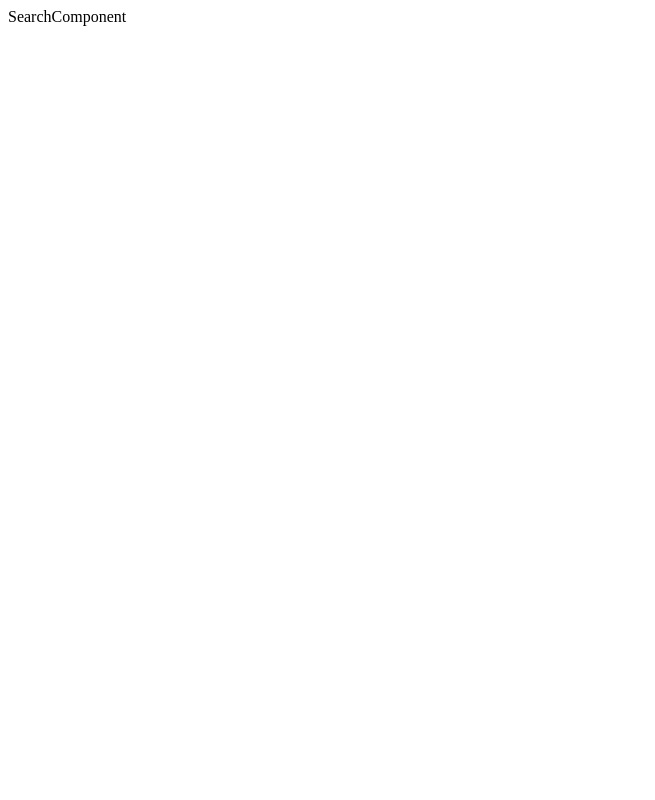
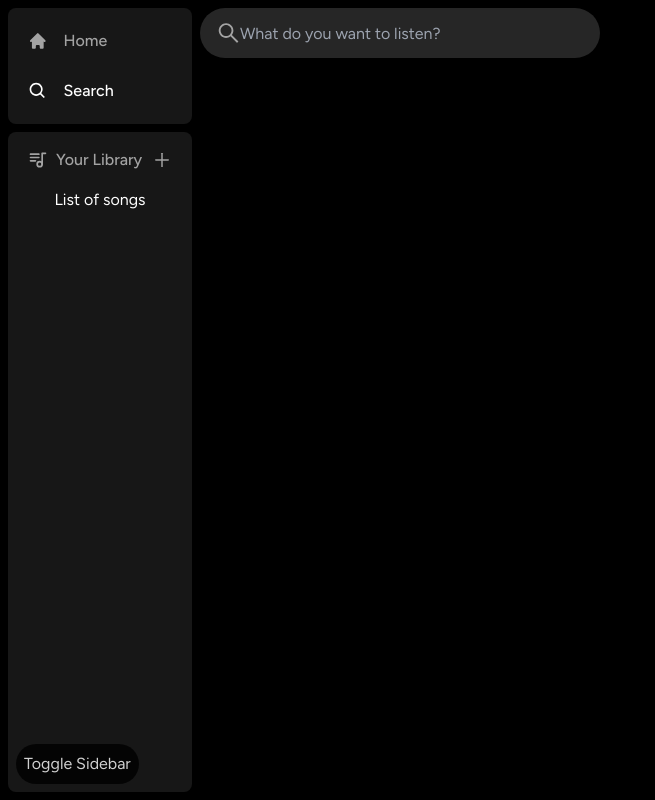
Before and after one commit to KarolRzczkowski/Spotify-Clone-working, a Next.js app in the folder client/: page /search in a window 1280 px wide. Shown: the whole page, without its empty margins (0-655 px from the left). Built offline with nearby package versions, Linux system fonts and the light colour scheme.

Commit message:
four commit

```diff
--- a/client/app/(site)/page.tsx
+++ b/client/app/(site)/page.tsx
@@ -1,11 +1,12 @@
 import Header from '../components/Header';
 import Firstpage from '../components/Firstpage';
-
+import Slider from '../components/Slider'; // Importuj komponent Slider
 export default function Home() {
   return (
     <div className="bg-neutral-900 rounded-lg h-full w-full overflow-hidden overflow-y-auto">
       <Header />
       <Firstpage />
+      <Slider/>
     </div>
   );
 }
--- a/client/app/components/Sidebar.tsx
+++ b/client/app/components/Sidebar.tsx
@@ -1,49 +1,32 @@
-'use client';
+// components/Sidebar.tsx
+'use client'
 import React, { useState } from 'react';
 import { HiHome } from 'react-icons/hi';
 import { BiSearch } from 'react-icons/bi';
 import { twMerge } from 'tailwind-merge';
-import { usePathname } from 'next/navigation';
+import { useRouter } from 'next/navigation'; // Importuj useRouter z next/router
 import Box from './Box';
-import { useRouter } from 'next/navigation';
-import { useMemo } from 'react';
 import Sidebaritem from './Sidebaritem';
 import Library from './Library';
-
 
 interface SidebarProps {
   children: React.ReactNode;
 }
 
-const Sidebar = ({ children }: SidebarProps) => {
+const Sidebar: React.FC<SidebarProps> = ({ children }) => {
   const [sidebarMinimized, setSidebarMinimized] = useState(false);
-
-const router = useRouter()
-
-  const pathname = usePathname();
-
-  const routes = useMemo(() => [
-    {
-      icon: HiHome,
-      label: 'Home',
-      active: pathname !== '/search',
-      href: '/'
-    },
-    {
-      icon: BiSearch,
-      label: 'Search',
-      href: '/search',
-      active: pathname === '/search',
-
-    },
-  ], [pathname]);
+  const router = useRouter();
 
   const toggleSidebar = () => {
     setSidebarMinimized(!sidebarMinimized);
   };
 
+  const handleSearchClick = () => {
+    router.push('/search');
+  };
+
   return (
-    <div className={twMerge(`flex h-full w-100px z-10`,)}>
+    <div className={twMerge(`flex h-full w-100px z-10`)}>
       <div className={twMerge(`
         hidden
         md:flex
@@ -56,13 +39,28 @@ const router = useRouter()
       `)}>
         <Box>
           <div className="flex flex-col gap-y-4 px-5 py-4">
-            {routes.map((item) => (
-              <Sidebaritem key={item.label} {...item} />
-            ))}
+            <div
+              className={`flex flex-row h-auto items-center w-full gap-x-4 text-md font-medium cursor-pointer hover:text-white transition text-neutral-400 py-1 ${
+                router.pathname !== '/search' ? 'text-white' : ''
+              }`}
+              onClick={() => router.push('/')}
+            >
+              <HiHome size={26} />
+              <p className='truncate w-full'>Home</p>
+            </div>
+            <div
+              className={`flex flex-row h-auto items-center w-full gap-x-4 text-md font-medium cursor-pointer hover:text-white transition text-neutral-400 py-1 ${
+                router.pathname === '/search' ? 'text-white' : ''
+              }`}
+              onClick={handleSearchClick}
+            >
+              <BiSearch size={26} />
+              <p className='truncate w-full'>Search</p>
+            </div>
           </div>
         </Box>
         <Box className="overflow-y-auto h-full">
-          <Library minimized={sidebarMinimized} /> {/* Pass the minimized prop */}
+          <Library minimized={sidebarMinimized} />
         </Box>
       </div>
       <main className={`h-full flex-1 overflow-y-auto py-2 ${sidebarMinimized ? 'w-1/2' : 'w-full'} transition-all`}>
@@ -77,12 +75,11 @@ const router = useRouter()
           transition-all cursor-pointer
           opacity-[80%]
           hidden md:block
-    items-ceter
+          items-center
         `)}
       >
         Toggle Sidebar
       </button>
-
     </div>
   );
 };
--- a/client/app/components/Sidebaritem.tsx
+++ b/client/app/components/Sidebaritem.tsx
@@ -1,22 +1,28 @@
-import Link from 'next/link';
-import IconType from 'react-icons'
+import React from 'react';
+import IconType from 'react-icons';
 import { twMerge } from 'tailwind-merge';
-interface SideBarItemProps{
-    icon:IconType;
-    label:string;
-    active?:boolean;
-    href:string
+import { useRouter } from 'next/navigation'; // Zmieniamy import na next/router
+
+interface SideBarItemProps {
+  icon: IconType;
+  label: string;
+  active?: boolean;
+  onClick?: () => void;
 }
 
-const Sidebaritem:React.FC<SideBarItemProps> = ({
-    icon:Icon,
-    label ,
+const SidebarItem: React.FC<SideBarItemProps> = ({
+  icon: Icon,
+  label,
   active,
-    href
+  onClick,
 }) => {
-   return(
-    <Link
-    href={href}
+  const router = useRouter(); // Inicjujemy router wewnątrz komponentu
+
+
+
+  return (
+    <div
+
       className={twMerge(`
         flex
         flex-row
@@ -31,16 +37,12 @@ const Sidebaritem:React.FC<SideBarItemProps> = ({
         transition
         text-neutral-400
         py-1
-    `,
-    active && "text-white"
-    )}
+      `, active && "text-white")}
     >
       <Icon size={26} />
-        <p className='truncate w-full'>
-            {label}
-        </p>
-    </Link>
-   )
-   }
+      <p className='truncate w-full'>{label}</p>
+    </div>
+  );
+};
 
-   export default Sidebaritem;
+export default SidebarItem;
--- /dev/null
+++ b/client/app/components/Slider.tsx
@@ -0,0 +1,19 @@
+'use client'
+// Importuj potrzebne moduły
+import React from 'react';
+import { useRef } from 'react';
+interface SliderProps {
+  children: React.ReactNode;
+}
+
+const Slider: React.FC<SliderProps> = ({ children }) => {
+
+
+  return (
+    <div className='text-right'>
+Audio Slider
+    </div>
+  );
+};
+
+export default Slider;
--- a/client/app/passwordreset/page.tsx
+++ b/client/app/passwordreset/page.tsx
@@ -162,21 +162,21 @@ function Page() {
         {isCodeCorrect ? (
           <div className='w-72 bg-black flex flex-col items-center justify-center rounded-lg p-4 space-y-4'>
             <input
-                  className={`w-full h-10 bg-black ${isSamePassword ? '' : 'border border-red-500'} px-[-10px] border-green-600`}
+              className={` translate-x-[-25px] w-full h-10 bg-black ${isSamePassword ? '' : 'border border-red-500'} px-[-10px] border-green-600`}
               type='password'
               placeholder='Enter new password'
               value={newPassword}
               onChange={(e) => setNewPassword(e.target.value)}
             />
             <input
-                  className={`w-full h-10 bg-black ${isSamePassword ? '' : 'border border-red-500'} px-2`}
+              className={` translate-x-[-31px] w-full h-10 bg-black ${isSamePassword ? '' : 'border border-red-500'} px-2`}
               type='password'
               placeholder='Repeat new password'
               value={repeatPassword}
               onChange={(e) => setRepeatPassword(e.target.value)}
             />
             <button
-                  className='bg-blue-500 px-4 py-2 mt-2 text-white'
+              className='bg-blue-500 px-8 py-2 mt-2 text-white translate-x-[-65px]'
               onClick={handleSavePassword}
               disabled={!isSamePassword}
             >
@@ -184,15 +184,15 @@ function Page() {
             </button>
           </div>
         ) : (
-              <React.Fragment>
-                <p className='text-white text-xl mb-2'>Enter the verification code</p>
-                <div className='flex space-x-4 justify-center text-center'>
+          <React.Fragment >
+            <p    className='text-white  translate-x-[-60px]  text-xl mb-2'>Enter the verification code</p>
+            <div className='flex   space-x-4 justify-center text-center'>
               {codeInputs.map((input, index) => (
                 <input
                   key={index}
                   id={`input-${index}`}
                   value={input}
-                      className='w-10 h-10 bg-black border rounded text-center text-white'
+                  className='  translate-x-[-60px] w-10 h-10 bg-black border rounded text-center text-white'
                   type='text'
                   maxLength='1'
                   onChange={(e) => handleCodeInputChange(index, e.target.value)}
@@ -200,12 +200,12 @@ function Page() {
                 />
               ))}
             </div>
-                <p className='pt-2'>{generatedCode}</p>
+            <p className='pt-2 translate-x-[-60px]'>{generatedCode}</p>
           </React.Fragment>
         )}
       </div>
     ) : (
-          <div className='w-96 h-72 bg-black rounded-lg p-4'>
+      <div className='w-96 h-72 bg-black rounded-lg p-4 flex flex-col items-center justify-center translate-x-[-60px]'>
         <p className='mb-4 text-white text-2xl text-center'>Enter your Email</p>
         <input
           className={`w-full px-3 py-2 rounded-md bg-neutral-900 text-white placeholder-gray-500 focus:outline-none ${
@@ -225,7 +225,6 @@ function Page() {
     )}
   </div>
 </main>
-  );
-
+  )
         }
 export default Page;
--- /dev/null
+++ b/client/app/search/page.tsx
@@ -0,0 +1,41 @@
+import React from 'react';
+import { AiOutlineSearch } from 'react-icons/ai';
+import axios from 'axios';
+import { useEffect } from 'react';
+const Search: React.FC = () => {
+  const CLIENT_ID = '7d408fc77ae8499f82bcbef4bce9be2c';
+  const CLIENT_SECRET = 'e7c7b60e02e1400ea4f35b0d3c195c91';
+
+  // Funkcja do wywołania API Spotify
+  const SpotifyLibraryFetching = async () => {
+    const authParameters = {
+      method: "POST",
+      headers: {
+        'Content-Type': 'application/x-www-form-urlencoded'
+      },
+      body: 'grant_type=client_credentials&client_id=' + CLIENT_ID + '&client_secret=' + CLIENT_SECRET
+    }
+
+    try {
+      const response = await axios.post('https://accounts.spotify.com/api/token', null, authParameters);
+      console.log('Access token:', response.data.access_token);
+    } catch (error) {
+      console.error('Error fetching access token:', error);
+    }
+    SpotifyLibraryFetching()
+  }
+
+  return (
+    <div className='text-left w-full h-full bg-black'>
+      <div className='w-[400px] h-[50px] justify-center'>
+        <div className='relative'>
+          <AiOutlineSearch size={25} className='absolute top-2/4 left-4 transform -translate-y-2/4 text-neutral-400'  />
+          <input className='pl-[40px] rounded-full bg-neutral-800 w-[400px] h-[50px]' type='search' placeholder='What do you want to listen?' />
+
+        </div>
+      </div>
+    </div>
+  );
+};
+
+export default Search;
--- a/client/pages/search.tsx
+++ /dev/null
@@ -1,18 +0,0 @@
-import React from 'react';
-import SearchComponent from '@/app/components/SearchComponent';
-
-const Search: React.FC = () => {
-  const userPermissions = {
-    search: true,
-  };
-
-  return (
-    <div className='w-full h-full bg-neutral-800'>
-      <div>
-        <SearchComponent  />
-      </div>
-    </div>
-  );
-};
-
-export default Search;
```
Also changed, not shown: client/app/components/Firstpage.tsx (line endings or trailing spaces), 1 other file (tests, documents, lock files or other folders). Lines whose indentation alone changed are shown as unchanged.
